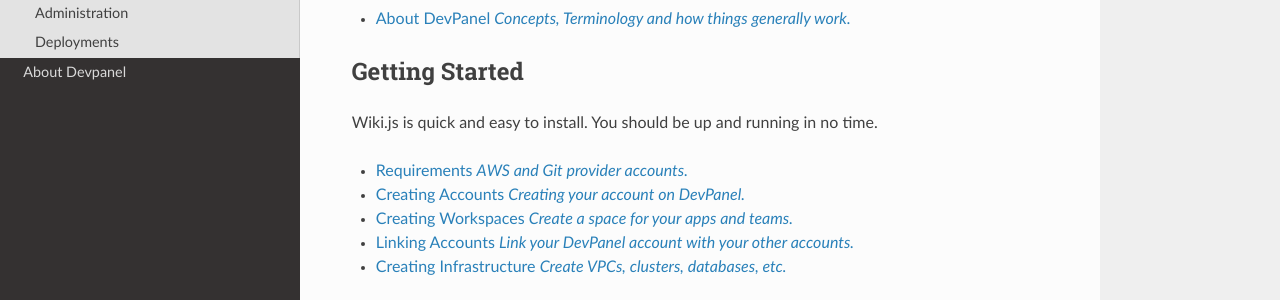
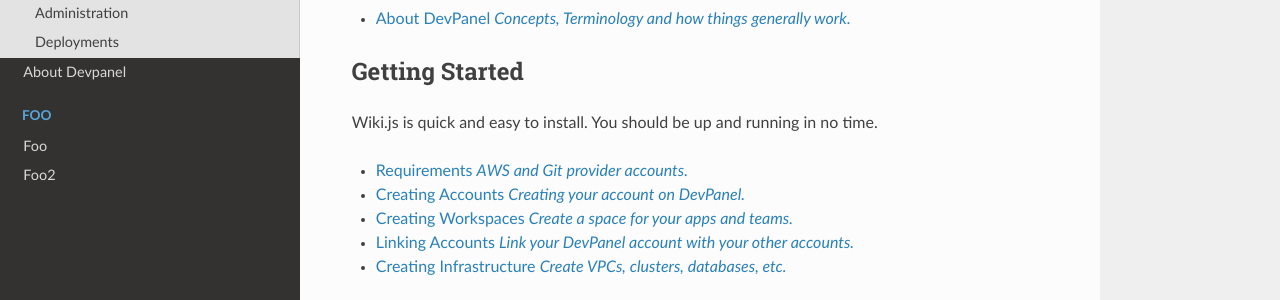
Before and after one commit to hukarere/mkdocs-devpanel, an MkDocs documentation site: the page built from docs/index.md, in a window 1280 px wide. Shown: the part 257-557 px from the top of the page. Built offline with MkDocs 1.6.1, drawn with Linux system fonts in a browser that asks for light colours; nearby versions of some CDN libraries.

Commit message:
added foo

```diff
--- a/mkdocs.yml
+++ b/mkdocs.yml
@@ -5,3 +5,6 @@ theme: readthedocs
 nav:
   - Home: index.md
   - About Devpanel: about.md
+  - Foo:
+    - Foo: foo/foo.md
+    - Foo2: foo/foo2.md
```
Also changed, not shown: docs/foo/foo.md (added, +2 -0 lines), docs/foo/foo2.md (added, +2 -0 lines).
